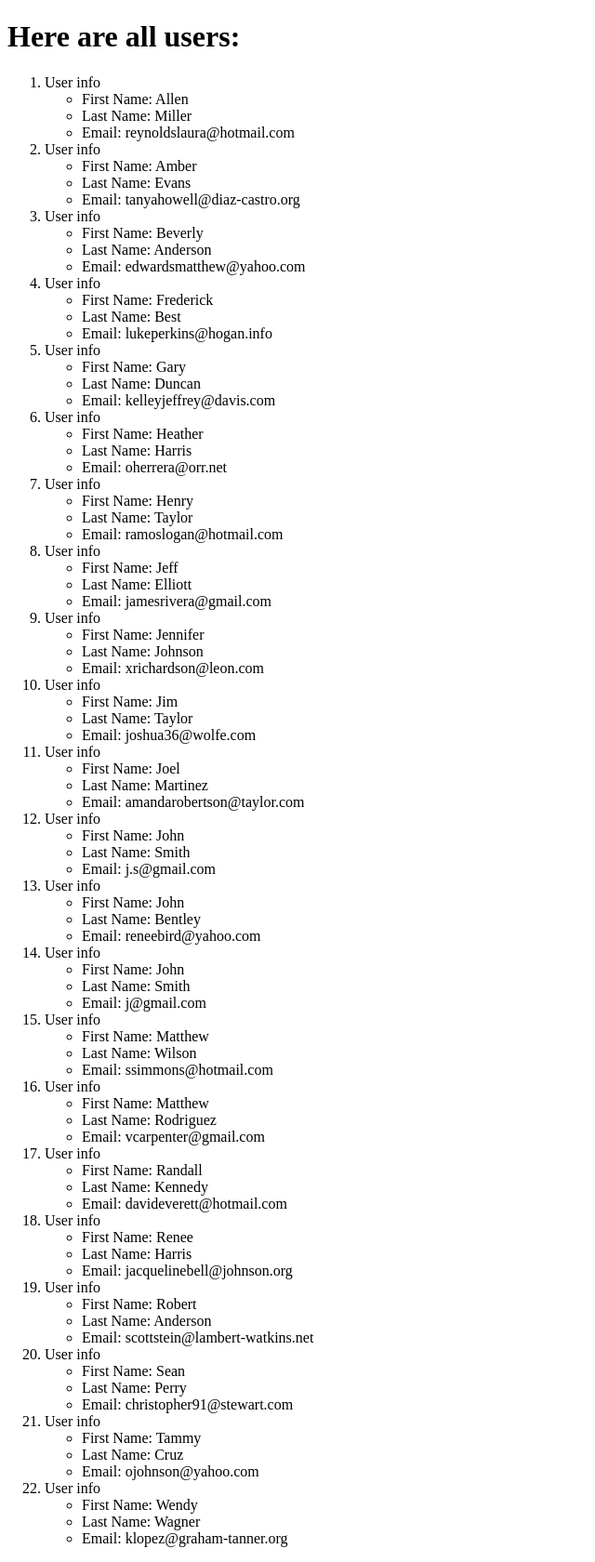
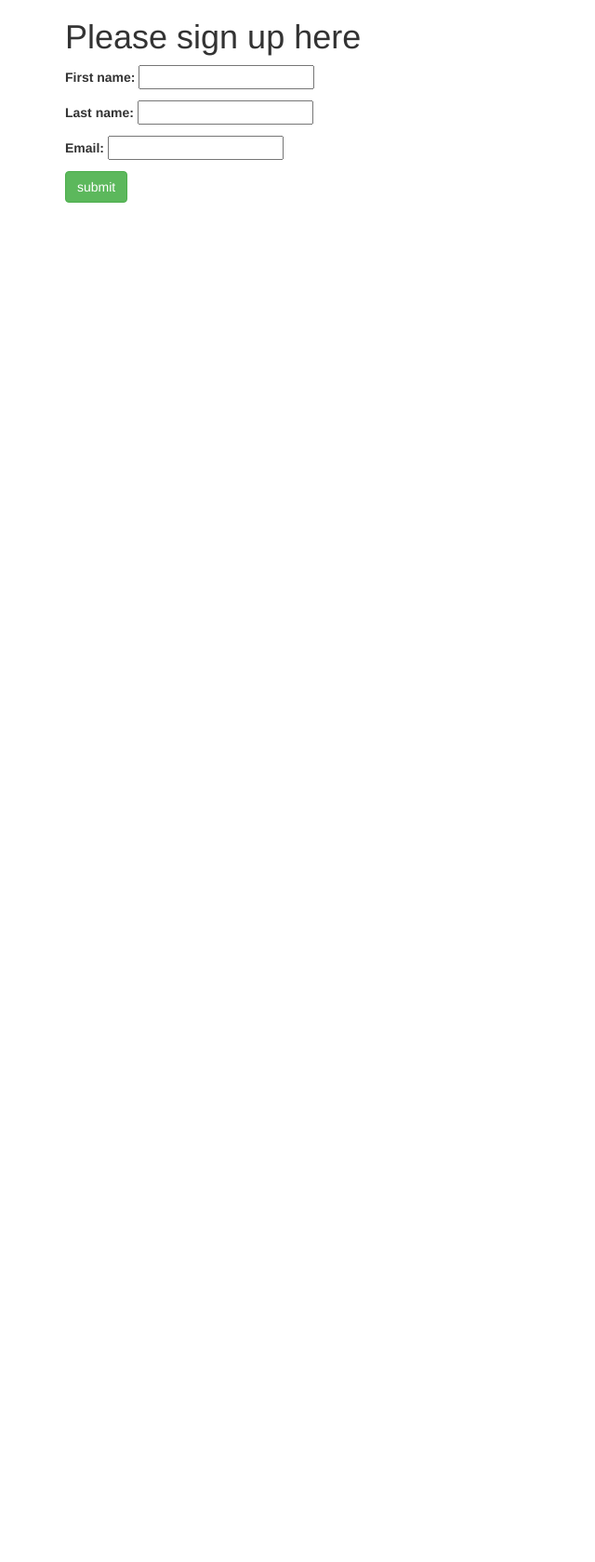
Before and after one commit to wszczawinski/LearningDjango, a Django app: page /users/ in a window 1280 px wide. Shown: the whole page at 93% size, without its empty margins (0-640 px from the left). After the commit the page ends 218 px from the top, so only its background shows below. Run offline with Django 3.2, Linux system fonts and the light colour scheme; data comes from the database, SQL or seed files in the repository; both versions use the stored data as it was after the commit; some libraries are stand-ins or nearby versions.

Commit message:
feat(forms): add form for user sign in

```diff
--- /dev/null
+++ b/django_app/forms.py
@@ -0,0 +1,8 @@
+from django import forms
+from django_app.models import User
+
+
+class NewUserForm(forms.ModelForm):
+    class Meta():
+        model = User
+        fields = '__all__'
--- a/django_app/views.py
+++ b/django_app/views.py
@@ -1,5 +1,5 @@
 from django.shortcuts import render
-from .models import User
+from django_app.forms import NewUserForm
 
 # Create your views here.
 
@@ -9,6 +9,14 @@ def index(request):
 
 
 def users(request):
-    user_list = User.objects.order_by("first_name")
-    user_dict = {"users": user_list}
-    return render(request, "django_app/users.html", context=user_dict)
+    form = NewUserForm()
+    if request.method == "POST":
+        form = NewUserForm(request.POST)
+
+        if form.is_valid():
+            form.save(commit=True)
+            return index(request)
+
+        else:
+            print("Error form invalid")
+    return render(request, "django_app/users.html", {"form": form})
--- a/templates/django_app/users.html
+++ b/templates/django_app/users.html
@@ -4,22 +4,22 @@
     <meta charset="UTF-8" />
     <meta name="viewport" content="width=device-width, initial-scale=1.0" />
     <title>Users</title>
+    <!-- Latest compiled and minified CSS -->
+    <link
+      rel="stylesheet"
+      href="https://maxcdn.bootstrapcdn.com/bootstrap/3.3.7/css/bootstrap.min.css"
+      integrity="sha384-BVYiiSIFeK1dGmJRAkycuHAHRg32OmUcww7on3RYdg4Va+PmSTsz/K68vbdEjh4u"
+      crossorigin="anonymous"
+    />
   </head>
+
   <body>
-    <h1>Here are all users:</h1>
-    {% if users %}
-
-    <ol>
-      {% for person in users %}
-      <li>User info</li>
-      <ul>
-        <li>First Name: {{ person.first_name }}</li>
-        <li>Last Name: {{ person.last_name }}</li>
-        <li>Email: {{ person.email }}</li>
-      </ul>
-      {% endfor %}
-    </ol>
-
-    {% endif %}
+    <div class="container">
+      <h1>Please sign up here</h1>
+      <form method="POST">
+        {{form.as_p}} {% csrf_token %}
+        <input type="submit" class="btn btn-success" value="submit" />
+      </form>
+    </div>
   </body>
 </html>
```
Also changed, not shown: templates/django_app/index.html (+16 -2 lines), db.sqlite3.
